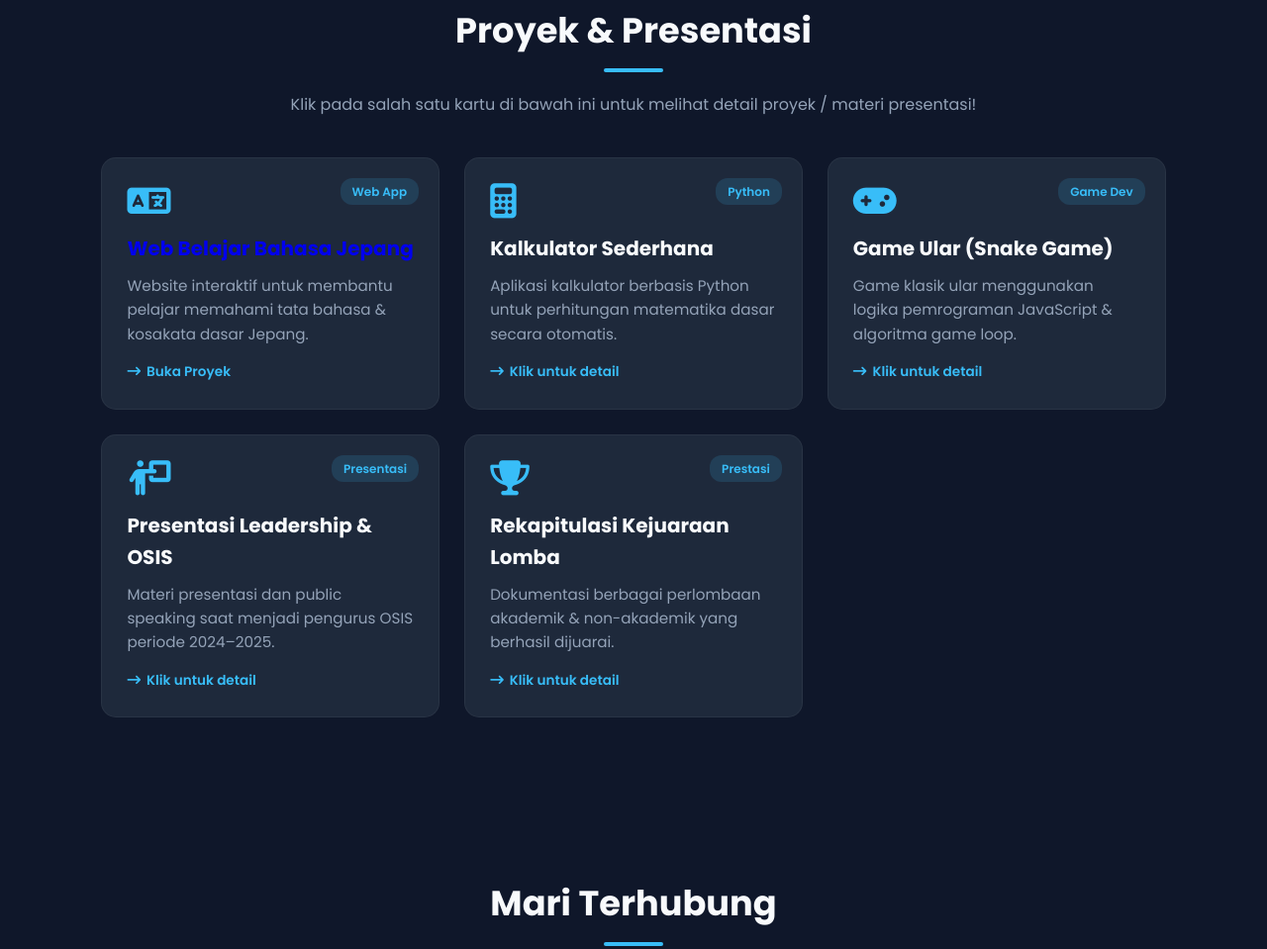
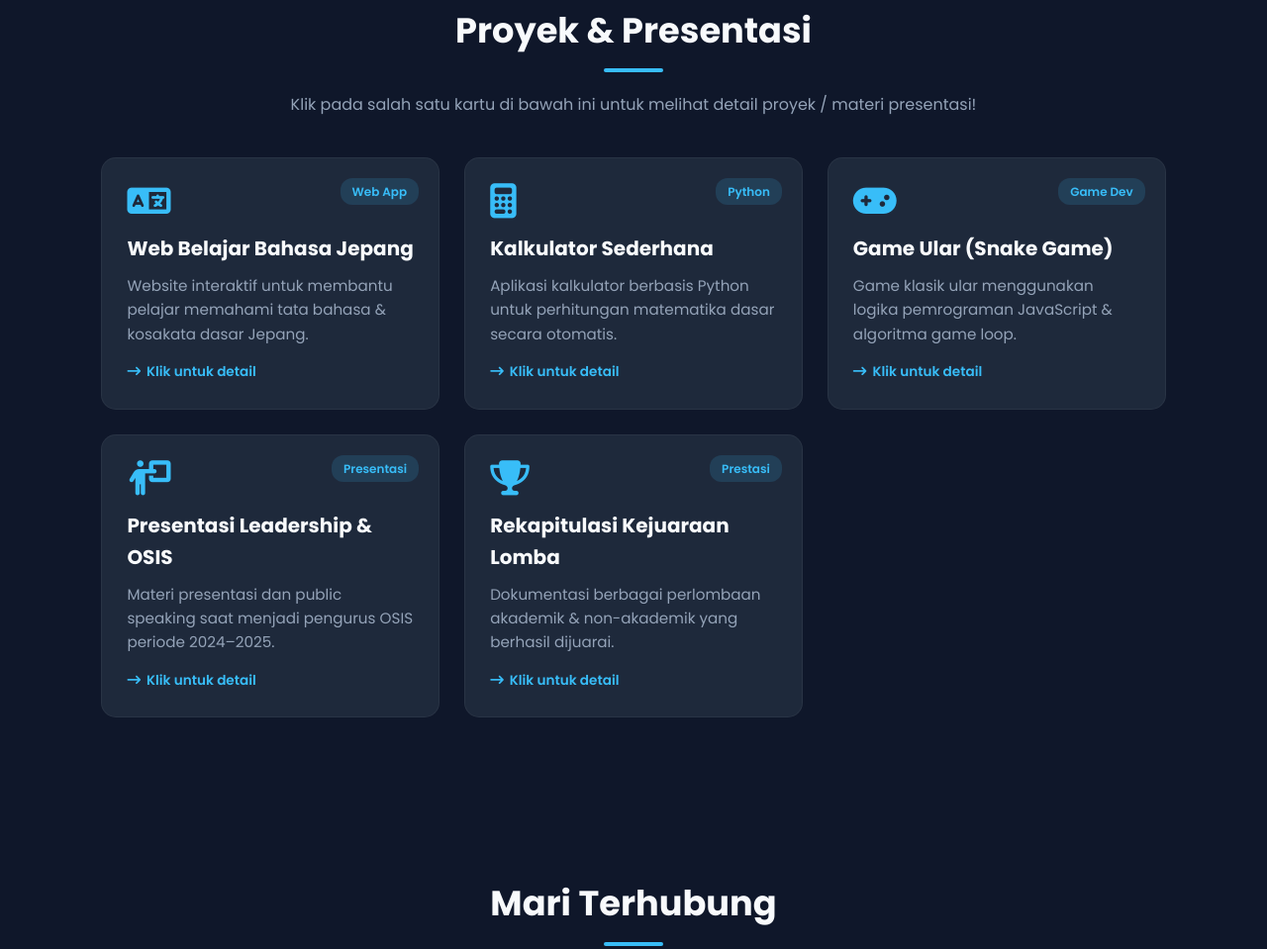
Before and after one commit to kaishi014/portofolio-arraffi, a plain HTML site: page index.html in a window 1280 px wide. Shown: the part 2470-3429 px from the top of the page at 99% size. Drawn offline with Linux system fonts and the light colour scheme.

Commit message:
Update index.html

```diff
--- a/index.html
+++ b/index.html
@@ -526,16 +526,17 @@
         </p>
 
         <div class="grid-container">
-            <!-- PROYEK 1
+            <!-- PROYEK 1 -->
             <div class="card clickable-card reveal" onclick="openModal('jepang')">
                 <span class="card-badge">Web App</span>
                 <i class="fa-solid fa-language main-icon"></i>
                 <h3>Web Belajar Bahasa Jepang</h3>
                 <p>Website interaktif untuk membantu pelajar memahami tata bahasa & kosakata dasar Jepang.</p>
                 <div class="click-hint"><i class="fa-solid fa-arrow-right-long"></i> Klik untuk detail</div>
-            </div> -->
-<div class="grid-container">
+            </div>
+
     <!-- PROYEK 1 (Seluruh Kartu Adalah Link) -->
+       <!-- <div class="grid-container">
     <a href="jepang.html" target="_blank" class="card clickable-card reveal" style="text-decoration: none;">
         <span class="card-badge">Web App</span>
         <i class="fa-solid fa-language main-icon"></i>
```
